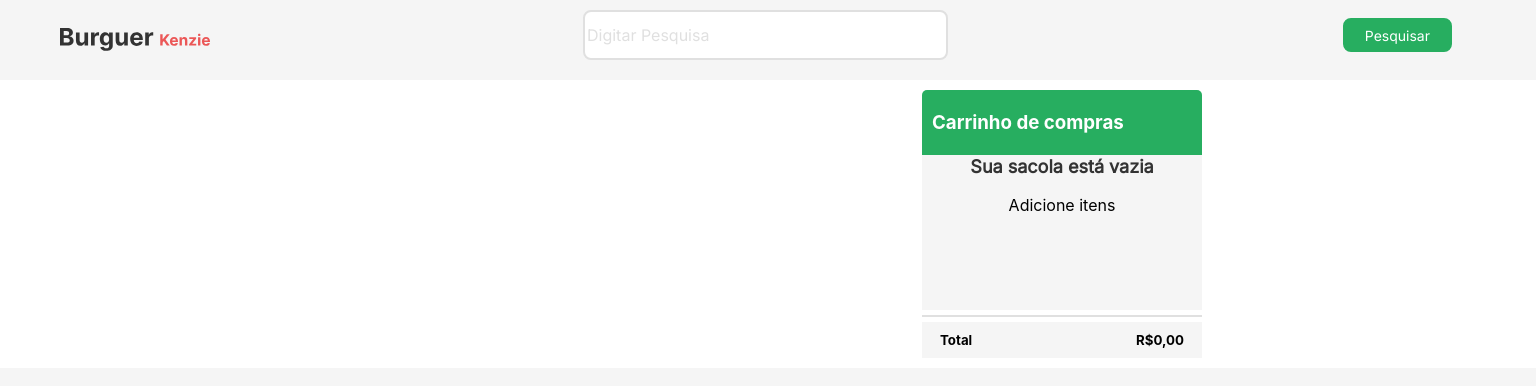
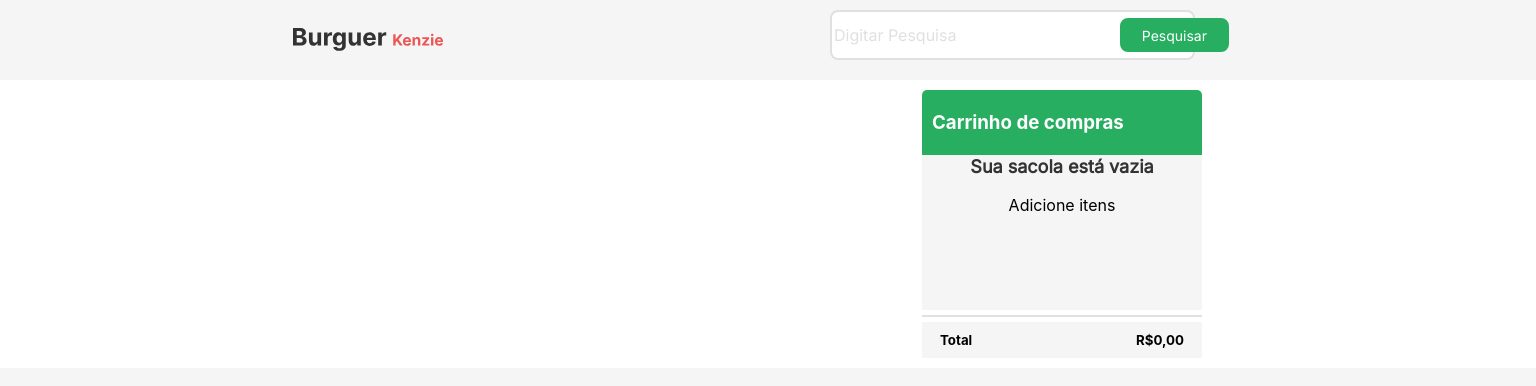
Before and after one commit to Kenzie-Academy-Brasil-Developers/react-entrega-s1-hamburgueria-da-kenzie-leonrockk, a React (Create React App) app: page / in a window 1536 px wide. Shown: the top 386 px of the page. Built offline with nearby package versions, Linux system fonts and the light colour scheme; no server answers.

Commit message:
fix: there were some ux issues on really big screens

```diff
--- a/src/Components/Header/style.css
+++ b/src/Components/Header/style.css
@@ -89,3 +89,22 @@
     right: 84px;
   }
 }
+@media screen and (min-width: 1440px) {
+  .App-header {
+    height: 80px;
+  }
+  .App-header img {
+    position: fixed;
+    left: 293px;
+    top: 28px;
+  }
+  .App-header input {
+    width: 365px;
+    left: 830px;
+    top: 10px;
+  }
+  .App-header button {
+    top: 18px;
+    right: 307px;
+  }
+}
```
